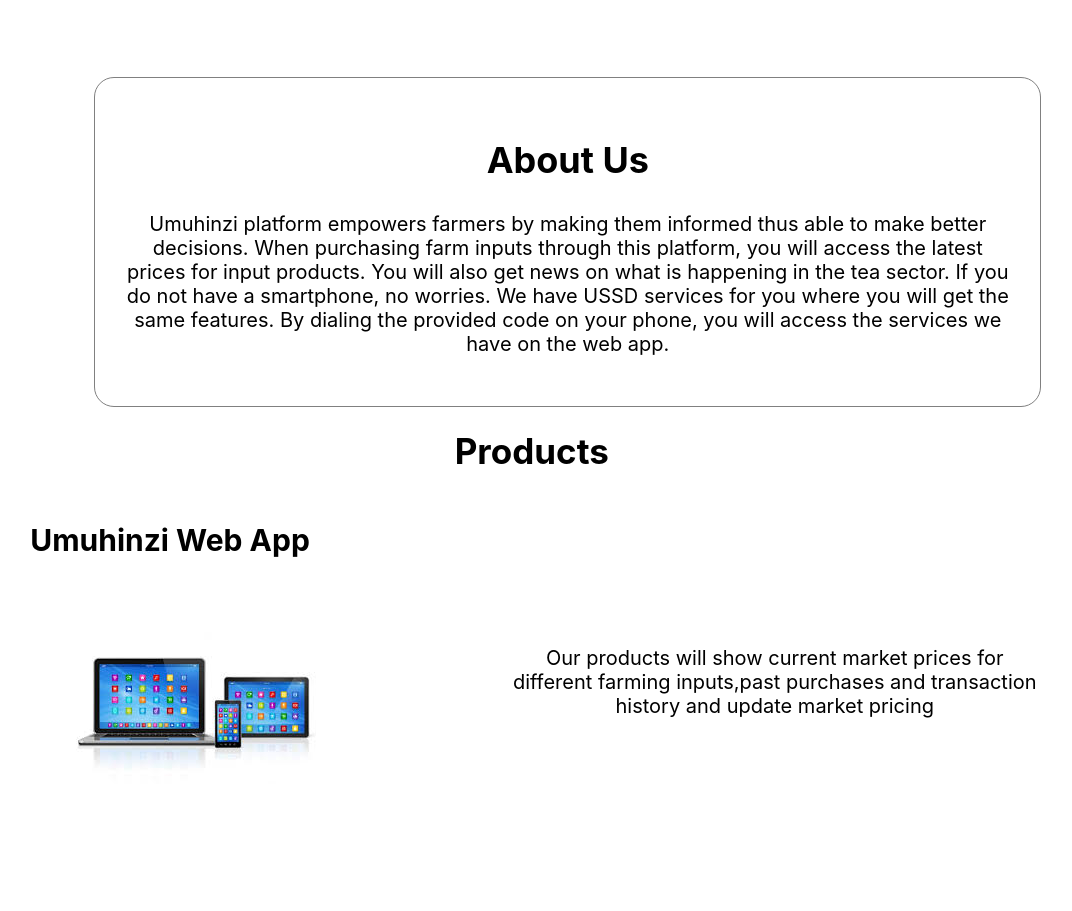
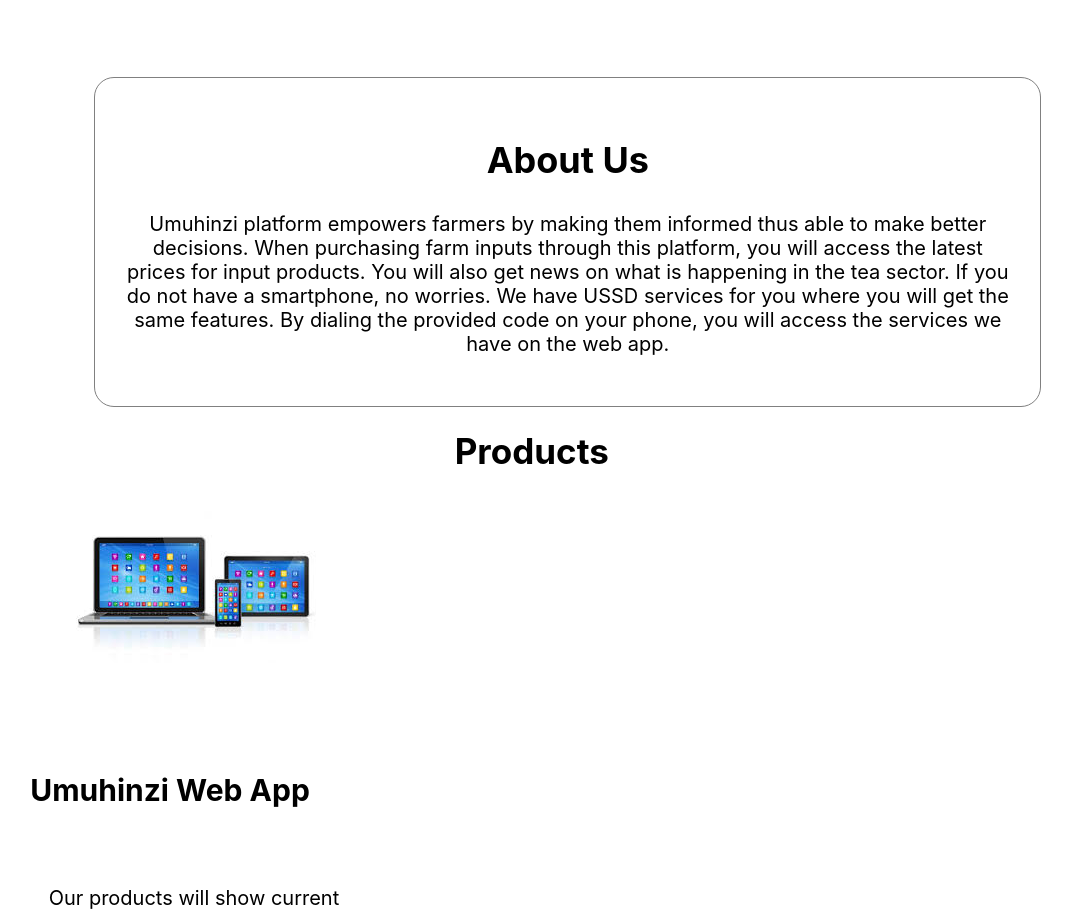
Before and after one commit to akirachix/Elites-Informational, a React (Create React App) app in the folder umuhinzi-react/: page / in a window 1280 px wide. Shown: the top 911 px of the page, without its empty margins (85-1157 px from the left). Built offline with nearby package versions, Linux system fonts and the light colour scheme.

Commit message:
made changes

```diff
--- a/umuhinzi-react/src/Products/index.js
+++ b/umuhinzi-react/src/Products/index.js
@@ -9,13 +9,14 @@ function Products(){
         <div className='products'>
             <h1 className ='heading'>Products</h1>
             <div className ="productbody">
+            <img className = 'webimg'src={app} alt='app img'/>
+            </div>
               <div>
           <h5 className ='webtitle'>Umuhinzi Web App</h5>
             </div>
             <div className='webapp'>
               <div>
-           <img className = 'webimg'src={app} alt='app img'/>
-           </div>
+
           <div className='appinfo'>
            <p>Our products will show current market prices
           for<br/> different farming inputs,past purchases
```
